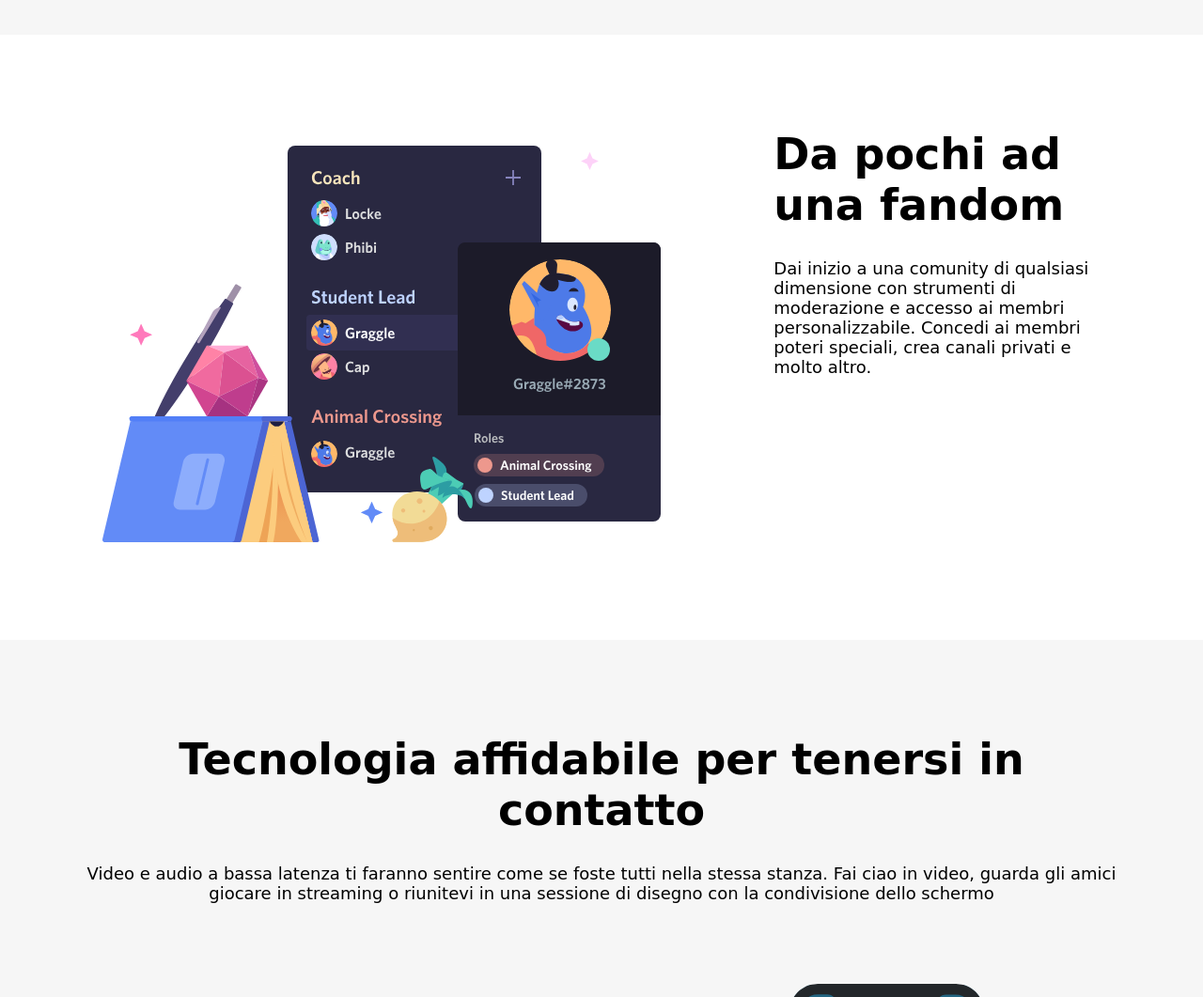
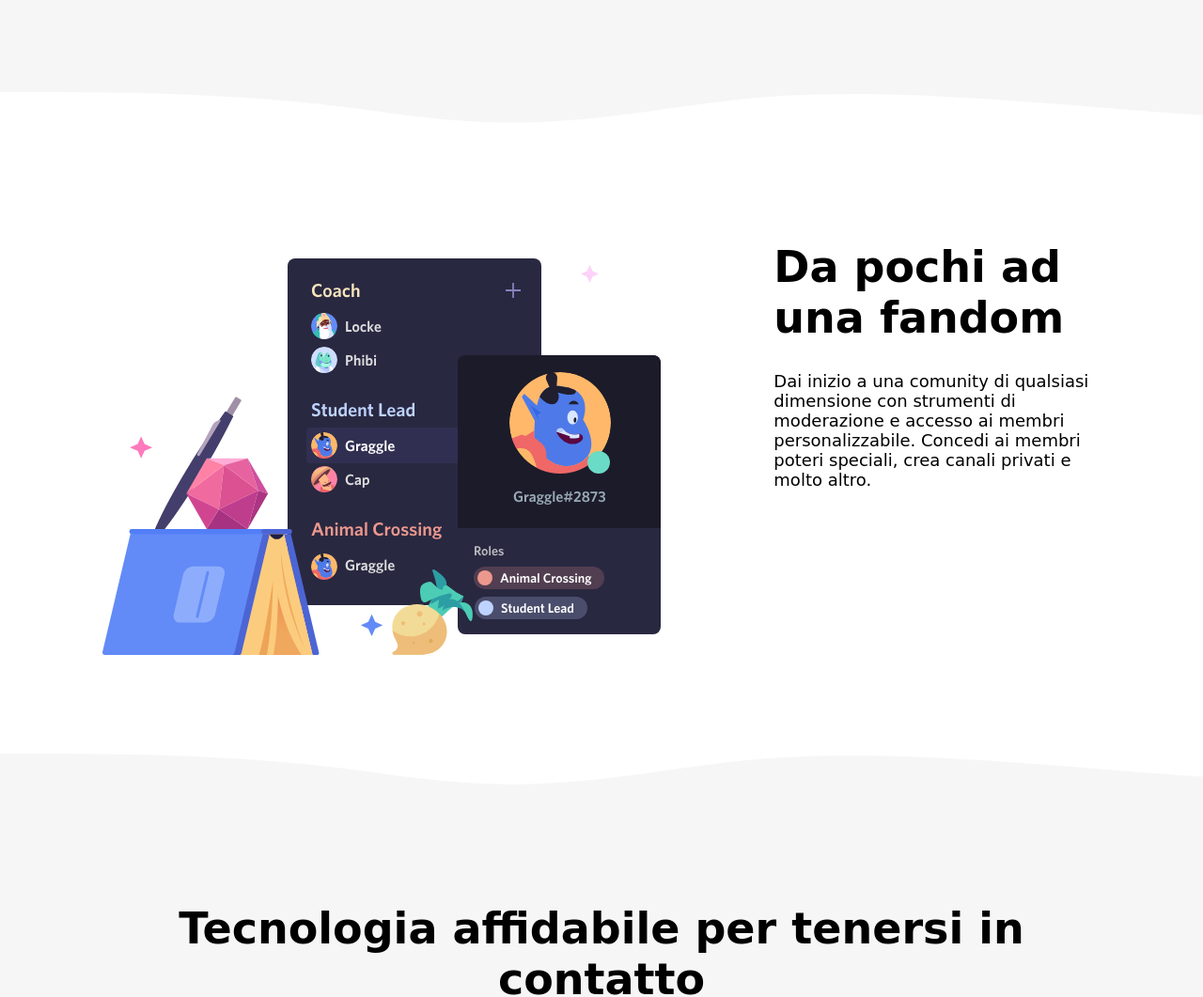
Before and after one commit to fabrizio-scorza/htmlcss-discord, a plain HTML site: page index.html in a window 1280 px wide. Shown: the part 1772-2833 px from the top of the page at 94% size. Drawn offline with Linux system fonts and the light colour scheme; a web font is replaced by a local one.

Commit message:
ADD - Wave

```diff
--- a/index.html
+++ b/index.html
@@ -58,6 +58,7 @@
                         </div>
                     </div>
                 </div>
+                <div class="wave ptb30"></div>
             </section>
             <section class="bg-lightgray">
                 <!-- sezione canali vocali -->
@@ -72,6 +73,7 @@
                         </div>
                     </div>
                 </div>
+                <div class="wave-white ptb30"></div>
             </section>
             <section>
                 <!-- sezione comunity -->
@@ -86,6 +88,7 @@
                         </div>
                     </div>
                 </div>
+                <div class="wave ptb30"></div>
             </section>
             <section class="bg-lightgray">
                 <!--sezione convindimento e download -->
--- a/style.css
+++ b/style.css
@@ -144,6 +144,16 @@ flex-direction: row-reverse;
 .col-12 .box{
     background-color:#8EA1E1 ;
 }
+.wave,.wave-white{
+    background-image: url(img/wave.svg);
+    background-repeat: no-repeat;
+}
+.wave{
+    filter:invert(99%) sepia(0%) saturate(7471%) hue-rotate(337deg) brightness(143%) contrast(93%);
+}
+.wave-white{
+    filter:invert(100%);
+}
 
 /* SPECIFIC FOOTER STYLE */
 .main-footer .row{
```
